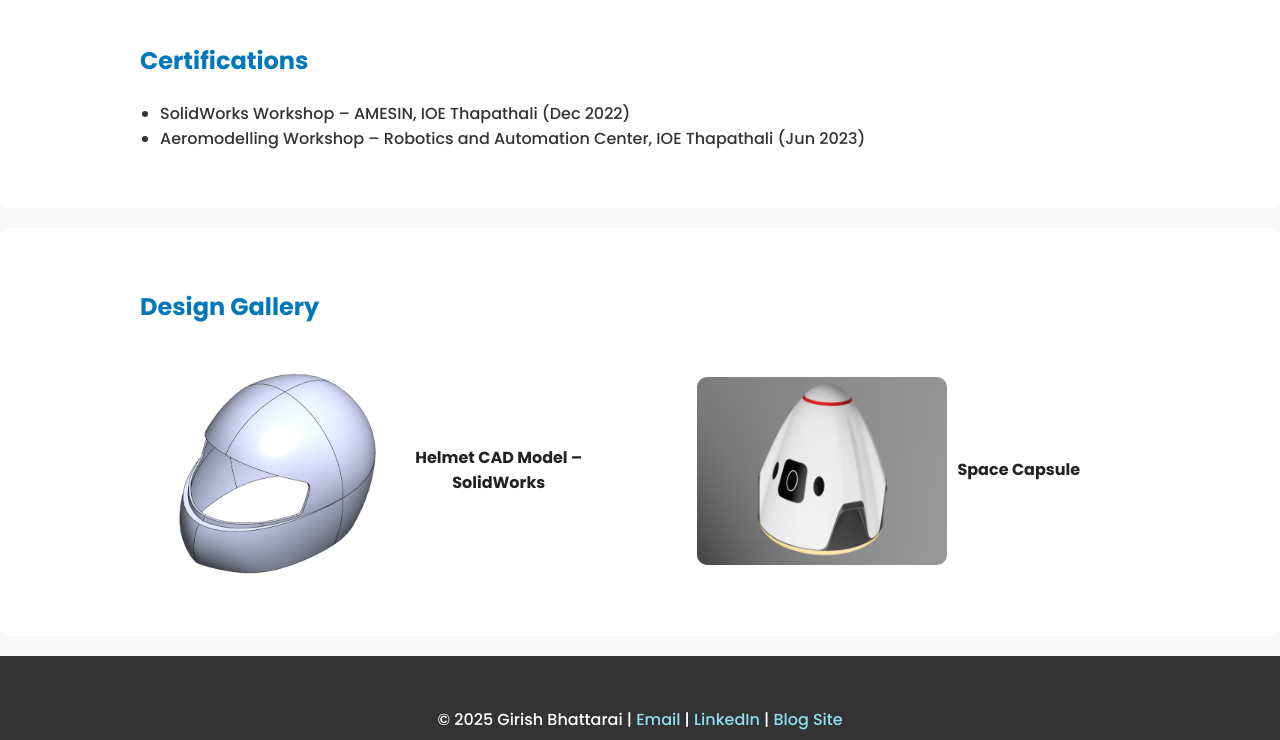
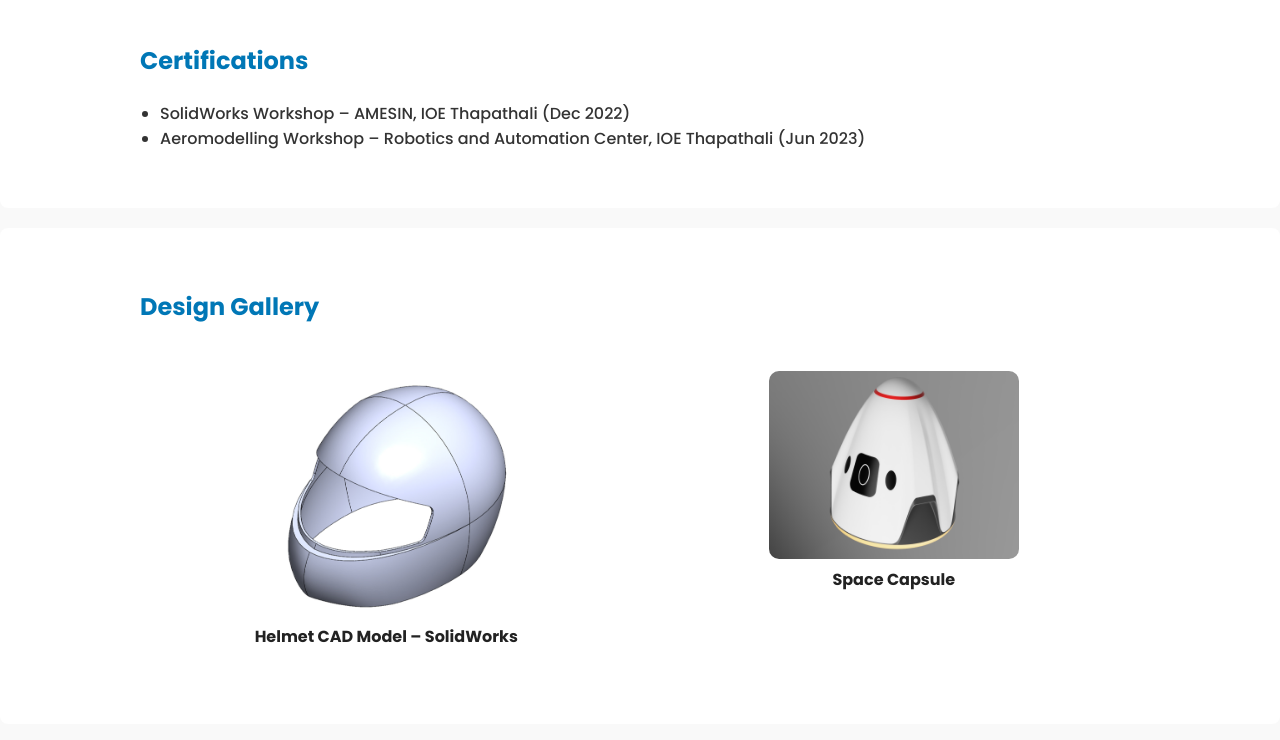
Before and after one commit to Girishbhattarai/portfolio, a plain HTML site: page index.html in a window 1280 px wide. Shown: the part 1752-2492 px from the top of the page. Drawn offline with Linux system fonts and the light colour scheme.

Commit message:
Update site

```diff
--- a/style.css
+++ b/style.css
@@ -70,40 +70,38 @@ ul {
 
 .gallery-item {
     display: flex;
-    align-items: center;
-    justify-content: center;
+    flex-direction: column;   /* stack items vertically */
+    align-items: center;      /* center horizontally */
+    justify-content: flex-start;
     background: #fff;
-    height: 220px;   /* fixed card height */
     border-radius: 8px;
-    text-align: center;   /* centers text under image */
+    text-align: center;
     margin: 15px;
+    padding: 10px;            /* give some breathing room */
 }
 
 .gallery-item img {
-    max-width: 100%;
-    max-height: 100%;
-    object-fit: contain;  /* scale inside the box */
-    max-width: 250px;     /* adjust size as needed */
+    max-width: 250px;
+    height: auto;             /* keep aspect ratio */
     border-radius: 10px;
 }
 
+.gallery-item .caption {
+    font-weight: bold;
+    margin-top: 8px;
+    font-size: 16px;
+    color: #222;
+}
 
 .gallery-item:hover {
     transform: scale(1.05);
     box-shadow: 0 8px 20px rgba(0,0,0,0.3);
 }
 
-
 .gallery-item p {
     margin: 10px;
     font-size: 0.9rem;
-}
-.gallery-item .caption {
-    font-weight: bold;
-    margin-top: 8px;      /* little spacing under image */
-    font-size: 16px;      /* adjust text size */
-    color: #222;          /* darker text for readability */
-}
+
 /* -------------------- Lightbox -------------------- */
 #lightbox {
     display: none;
@@ -158,3 +156,4 @@ footer a {
     color: #90e0ef;
     text-decoration: none;
 }
+}
```
